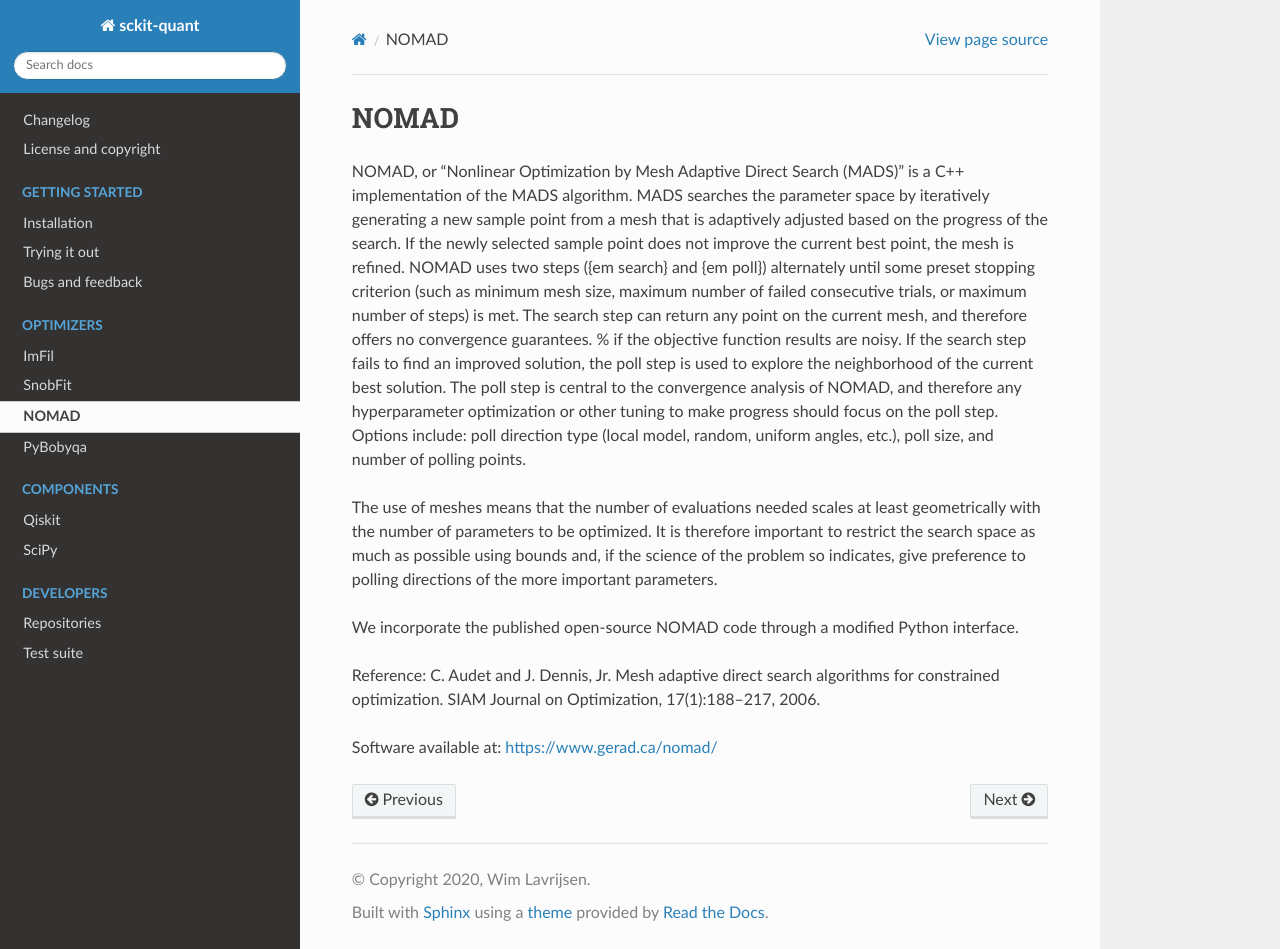
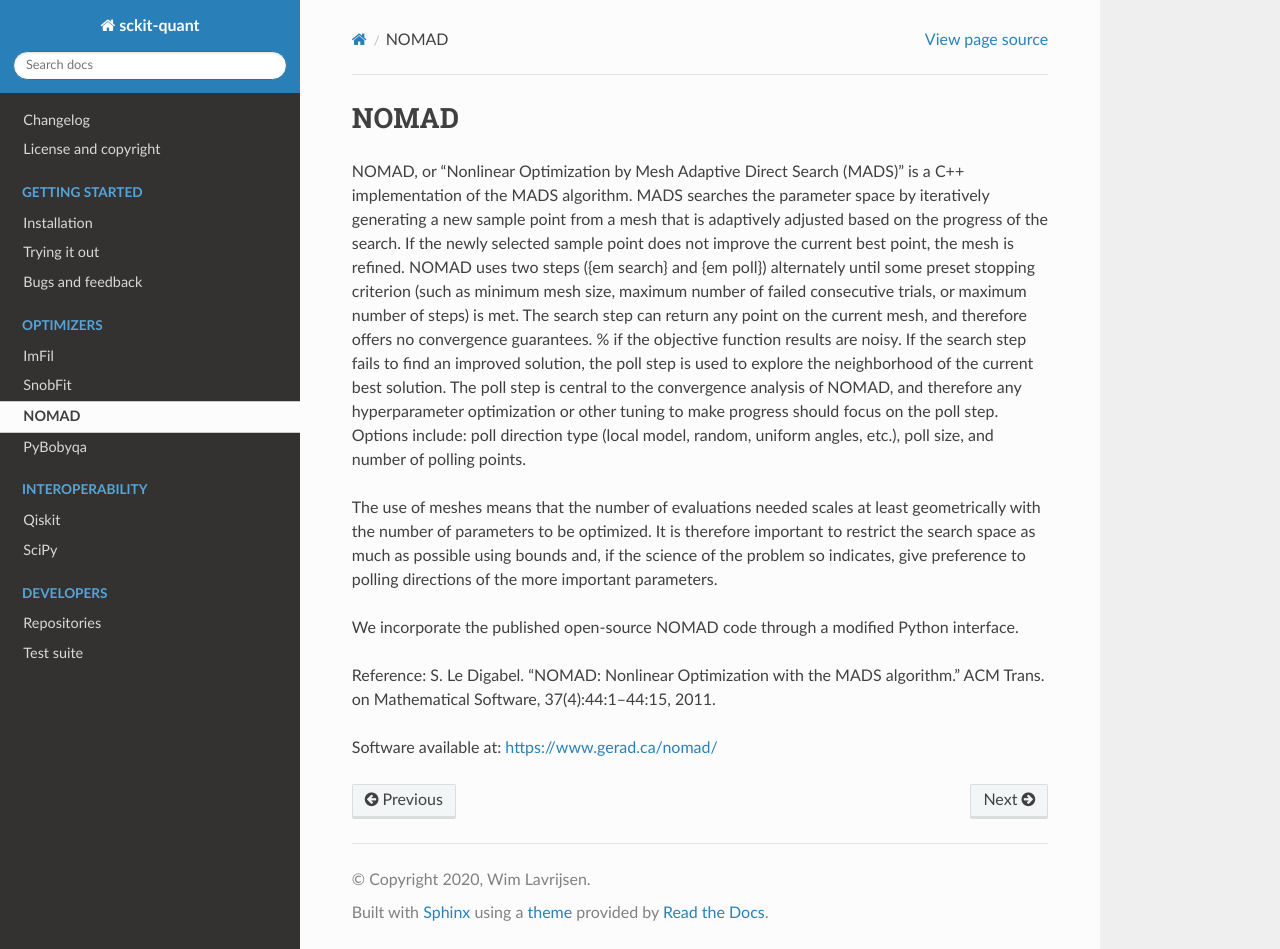
Before and after one commit to scikit-quant/scikit-quant, a Sphinx documentation site: the page built from doc/source/nomad.rst, in a window 1280 px wide and 949 px high. Built offline with Sphinx 7.4.7 and the Read the Docs theme 2.0.0, drawn with Linux system fonts in a browser that asks for light colours.

Commit message:
fix names and reference

```diff
--- a/doc/source/index.rst
+++ b/doc/source/index.rst
@@ -45,7 +45,7 @@ This is the manual for the software used.
    bobyqa
 
 .. toctree::
-   :caption: Components
+   :caption: Interoperability
    :maxdepth: 1
 
    qiskit
--- a/doc/source/license.rst
+++ b/doc/source/license.rst
@@ -63,5 +63,5 @@ one or more of the following people and organizations, and licensed under
 the same conditions (except for some compatible licenses as retained in the
 source code):
 
-  Jan Rittig
-  Matthias Degroote
+  * Jan Rittig
+  * Matthias Degroote
--- a/doc/source/nomad.rst
+++ b/doc/source/nomad.rst
@@ -32,7 +32,7 @@ to polling directions of the more important parameters.
 We incorporate the published open-source NOMAD code through a modified Python
 interface.
 
-Reference: C. Audet and J. Dennis, Jr. Mesh adaptive direct search algorithms for
-constrained optimization. SIAM Journal on Optimization, 17(1):188–217, 2006.
+Reference: S. Le Digabel. "NOMAD: Nonlinear Optimization with the MADS
+algorithm." ACM Trans. on Mathematical Software, 37(4):44:1–44:15, 2011.
 
 Software available at: https://www.gerad.ca/nomad/
```
